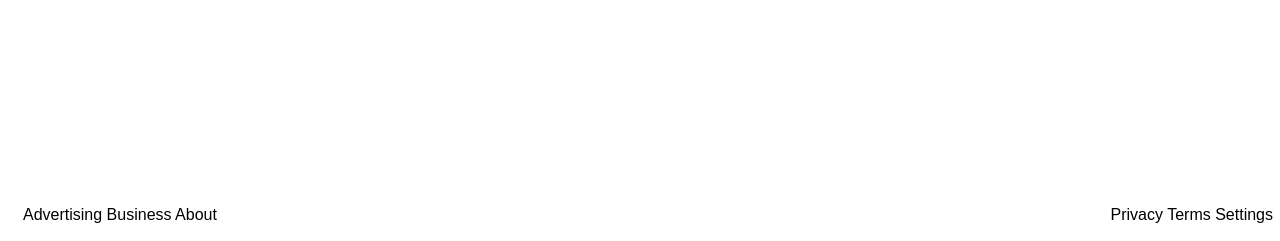
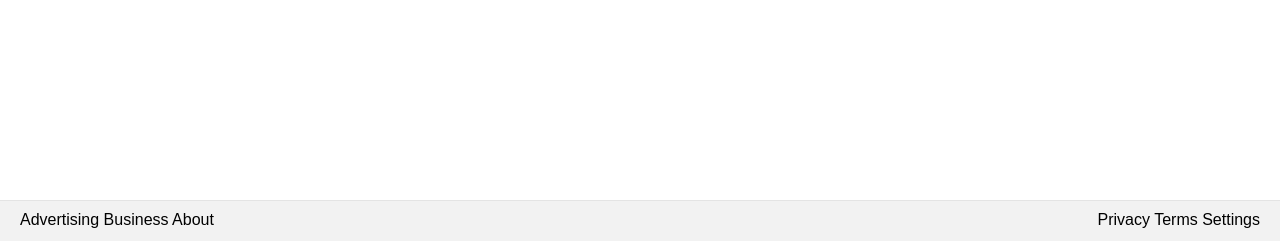
Before and after one commit to ChadKreutzer/google-homepage, a PHP site: page / in a window 1280 px wide. Shown: the part 559-800 px from the top of the page. Run offline with PHP 8.4, Linux system fonts and the light colour scheme; some libraries are stand-ins or nearby versions.

Commit message:
Push for working from c9. Also serving as git practice

```diff
--- a/style.css
+++ b/style.css
@@ -92,13 +92,16 @@ button:hover {
 footer {
     position: absolute;
     bottom: 0;
-    width: 100%;
+    left: 0;
+    right: 0;
     height: 40px;
+    background: #f2f2f2;
+    border-top: 1px solid #e4e4e4;
 }
 
 footer>div {
     display: inline-block;
-    margin: 5px 15px 0px 15px;
+    padding: 10px 20px 0px 20px;
 }
 
 #leftFoot {
```
Also changed, not shown: 1 other file.
